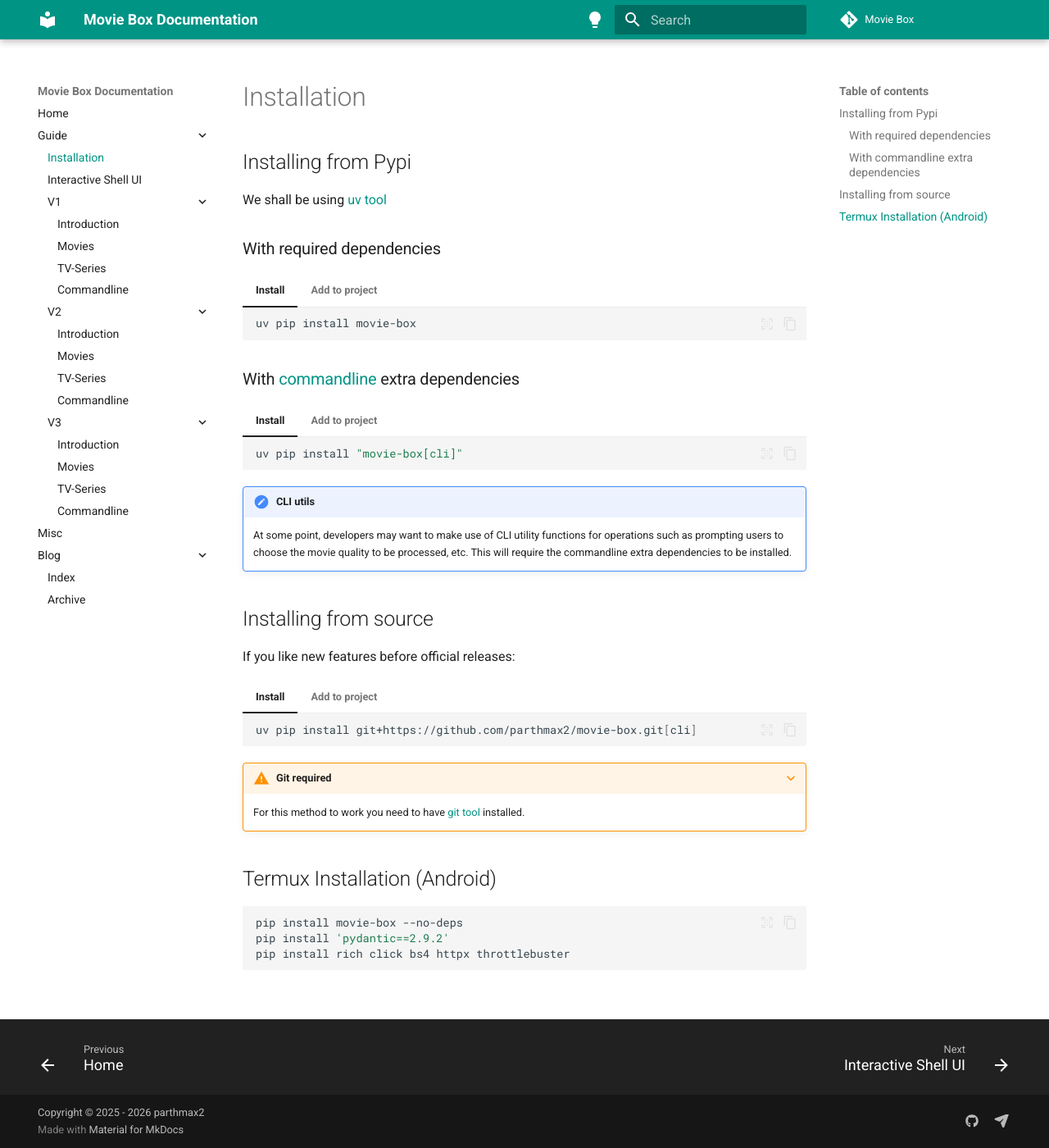
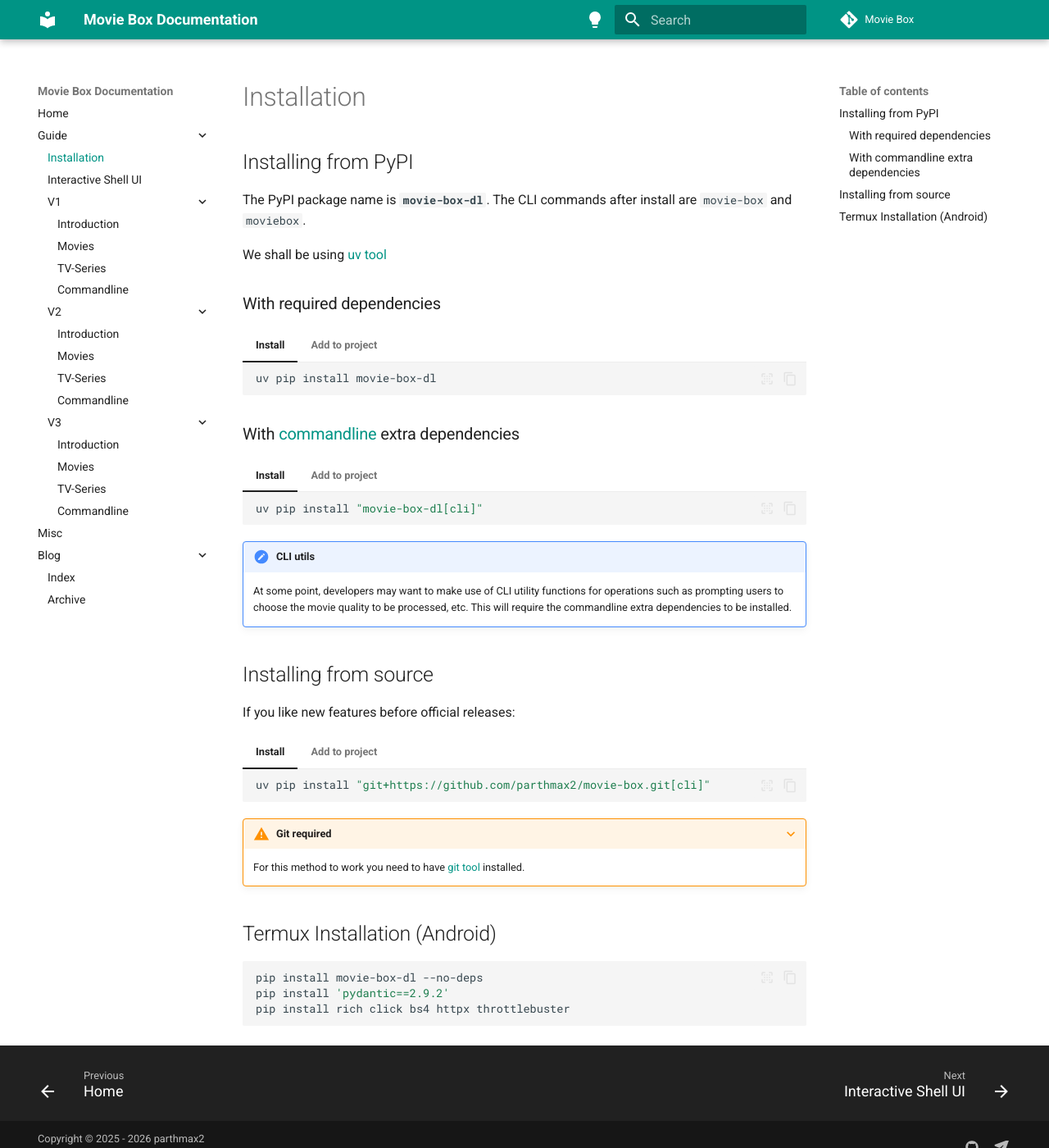
Before and after one commit to parthmax2/movie-box, an MkDocs documentation site: the page built from docs/installation.md, in a window 1280 px wide and 1400 px high. Shown: the whole window at 82% size. Built offline with MkDocs 1.6.1 and Material for MkDocs 9.7.7, drawn with Linux system fonts in a browser that asks for light colours; comment, search, counter and statistics services are not loaded.

Commit message:
updated installation guide

````diff
--- a/docs/installation.md
+++ b/docs/installation.md
@@ -1,4 +1,6 @@
-## Installing from Pypi
+## Installing from PyPI
+
+The PyPI package name is **`movie-box-dl`**. The CLI commands after install are `movie-box` and `moviebox`.
 
 We shall be using [uv tool](https://docs.astral.sh/uv/)
 
@@ -7,26 +9,26 @@ We shall be using [uv tool](https://docs.astral.sh/uv/)
 === "Install"
 
     ```sh
-    uv pip install movie-box
+    uv pip install movie-box-dl
     ```
 
 === "Add to project"
 
     ```sh
-    uv add movie-box
+    uv add movie-box-dl
     ```
 ### With [commandline](./v1/cli.md) extra dependencies
 
 === "Install"
 
     ```sh
-    uv pip install "movie-box[cli]"
+    uv pip install "movie-box-dl[cli]"
     ```
 
 === "Add to project"
 
     ```sh
-    uv add "movie-box[cli]"
+    uv add "movie-box-dl[cli]"
     ```
 
 !!! important "CLI utils"
@@ -39,13 +41,13 @@ If you like new features before official releases:
 === "Install"
 
     ```sh
-    uv pip install git+https://github.com/parthmax2/movie-box.git[cli]
+    uv pip install "git+https://github.com/parthmax2/movie-box.git[cli]"
     ```
 
 === "Add to project"
 
     ```sh
-    uv add git+https://github.com/parthmax2/movie-box.git[cli]
+    uv add "git+https://github.com/parthmax2/movie-box.git[cli]"
     ```
 
 ???+ warning "Git required"
@@ -55,7 +57,7 @@ If you like new features before official releases:
 ## Termux Installation (Android)
 
 ```sh
-pip install movie-box --no-deps
+pip install movie-box-dl --no-deps
 pip install 'pydantic==2.9.2'
 pip install rich click bs4 httpx throttlebuster
 ```
````
Also changed, not shown: README.md (+4 -4 lines), docs/ui.md (+1 -1 lines).
